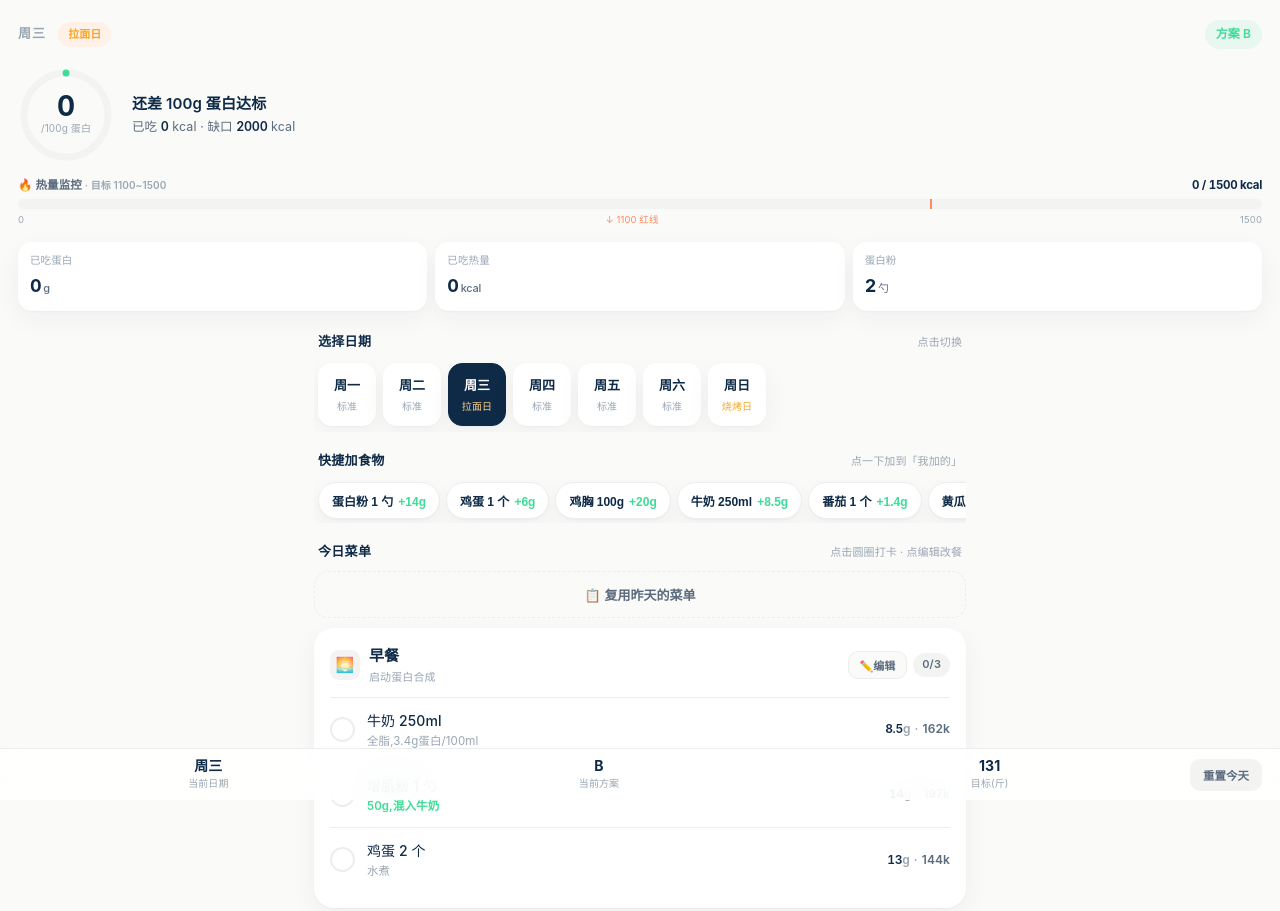
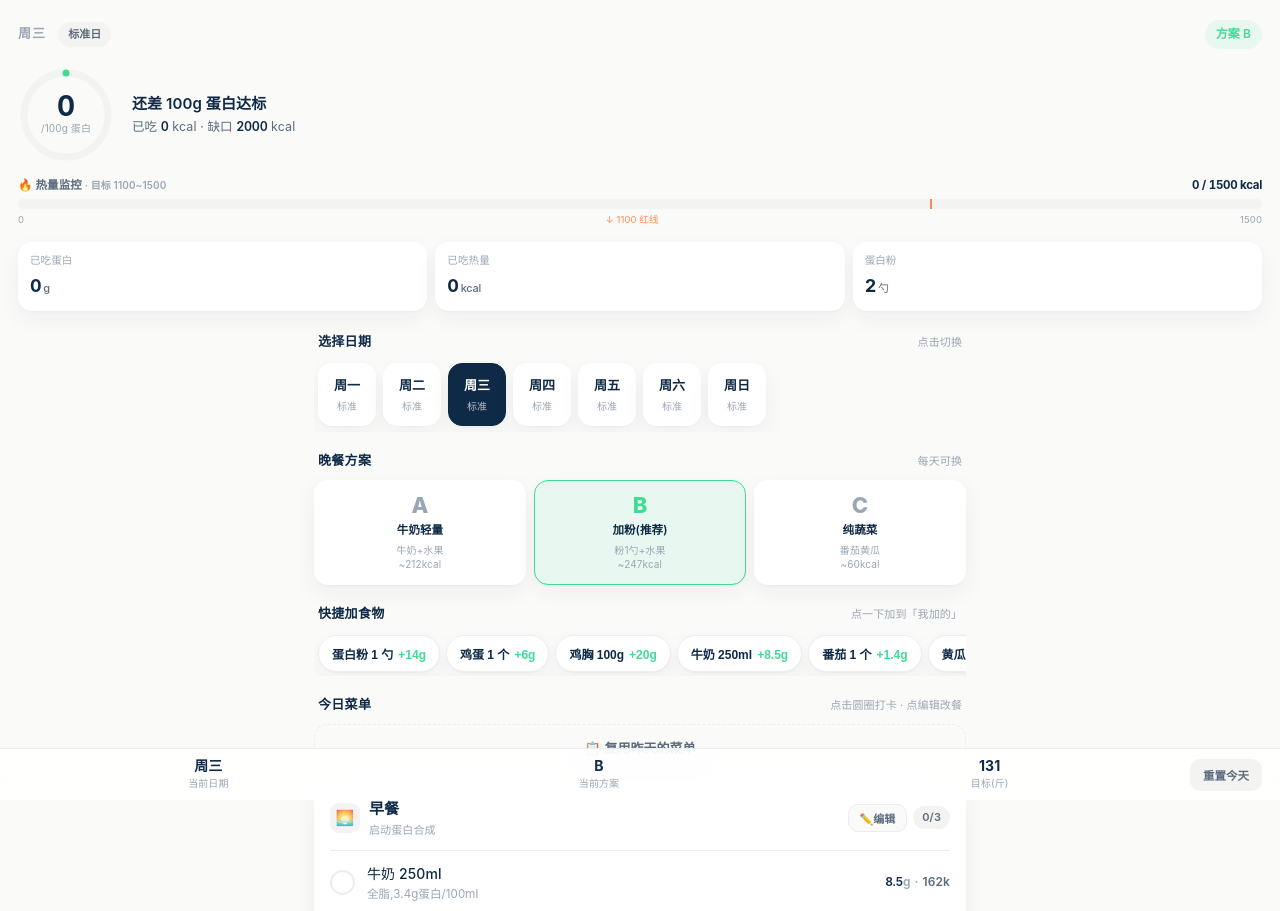
Before and after one commit to 18237825764/diet-app, a plain HTML site: page index.html in a window 1280 px wide. Shown: the top 911 px of the page. Drawn offline with Linux system fonts and the light colour scheme.

Commit message:
deploy: index.html

```diff
--- a/index.html
+++ b/index.html
@@ -1812,11 +1812,11 @@ function renderSummary(){
 const WEEK = [
   {key:"mon", name:"周一", type:"std"},
   {key:"tue", name:"周二", type:"std"},
-  {key:"wed", name:"周三", type:"cheat-noodle", label:"拉面日"},
+  {key:"wed", name:"周三", type:"std"},
   {key:"thu", name:"周四", type:"std"},
   {key:"fri", name:"周五", type:"std"},
   {key:"sat", name:"周六", type:"std"},
-  {key:"sun", name:"周日", type:"cheat-bbq", label:"烧烤日"},
+  {key:"sun", name:"周日", type:"std"},
 ];
 
 function typeTag(type){
```
